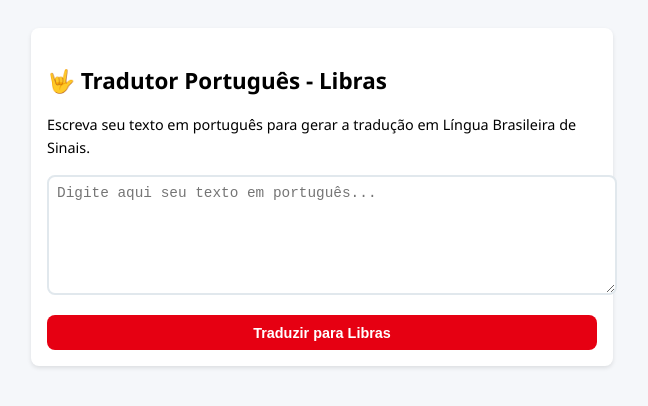
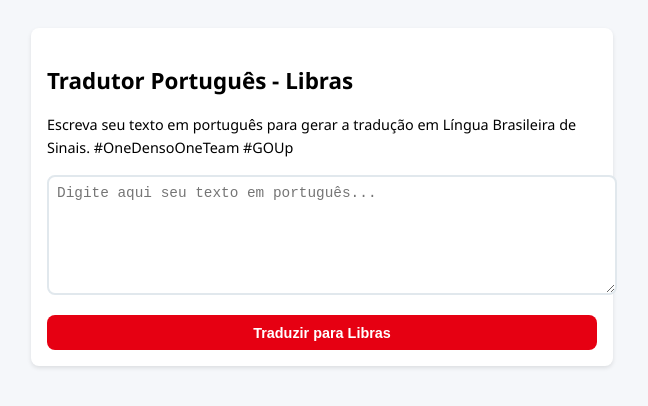
Before and after one commit to Rafaasolk/DensoLibras, a plain HTML site: page index.html in a window 1280 px wide. Shown: the whole page, without its empty margins (318-966 px from the left). Drawn offline with Linux system fonts and the light colour scheme.

Commit message:
Update index.html

```diff
--- a/index.html
+++ b/index.html
@@ -83,9 +83,9 @@
 </head>
 <body>
   <div class="container">
-    <h2 style="font-size: 1.4rem; margin-bottom: 0.5rem;">🤟 Tradutor Português - Libras</h2>
+    <h2 style="font-size: 1.4rem; margin-bottom: 0.5rem;">Tradutor Português - Libras</h2>
     <p style="font-size: 0.9rem; margin-bottom: 1rem;">
-      Escreva seu texto em português para gerar a tradução em Língua Brasileira de Sinais.
+      Escreva seu texto em português para gerar a tradução em Língua Brasileira de Sinais. #OneDensoOneTeam #GOUp
     </p>
 
     <!-- Formulário -->
```
